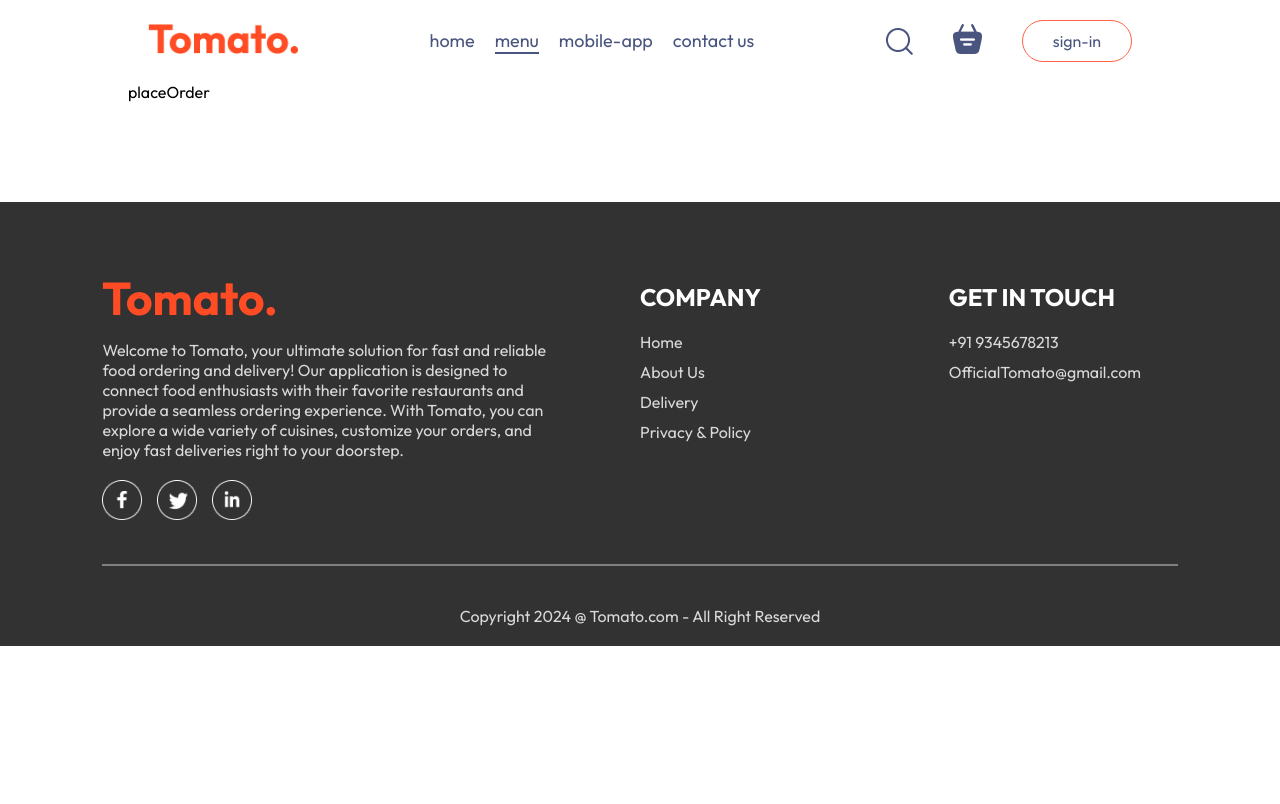
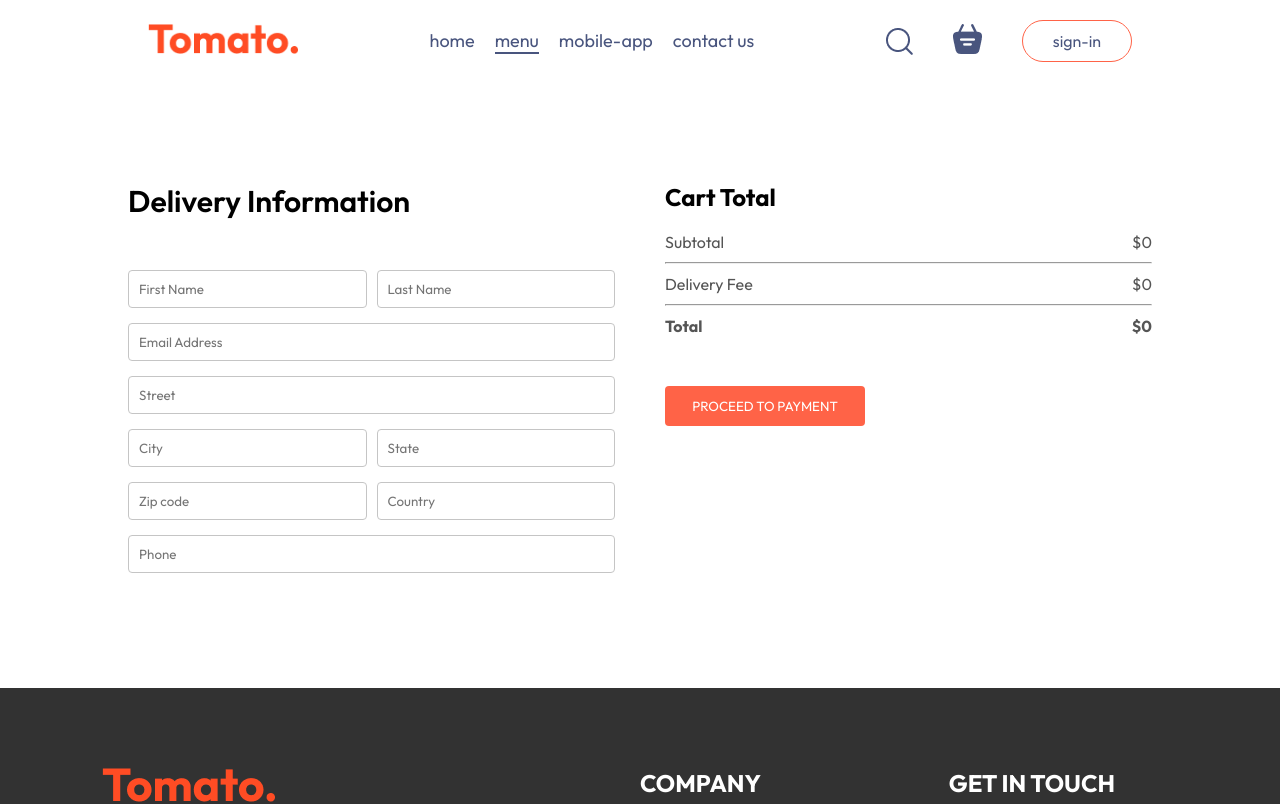
Before and after one commit to Rabeeh-Ashraf/Food-Delivery-Website, a React (Vite) app: page /order in a window 1280 px wide. Shown: the top 804 px of the page. Built offline with nearby package versions, Linux system fonts and the light colour scheme.

Commit message:
completed frontend of  placeOrder & its function

```diff
--- a/src/pages/placeOrder/placeOrder.css
+++ b/src/pages/placeOrder/placeOrder.css
@@ -0,0 +1,35 @@
+.place-order{
+    display: flex;
+    align-items: start;
+    justify-content: space-between;
+    gap: 50px;
+    margin-top: 100px;
+}
+.place-order-left{
+    width: 100%;
+    max-width: max(30%,500px);
+}
+.place-order-left .title{
+    font-size: 30px;
+    font-weight: 600;
+    margin-bottom: 50px;
+}
+.place-order-left input{
+    margin-bottom: 15px;
+    width: 100%;
+    padding: 10px;
+    border: 1px solid #c5c5c5;
+    border-radius: 4px;
+    outline-color: tomato;
+}
+.place-order-left .multi-fields{
+    display: flex;
+    gap: 10px;
+}
+.place-order-right{
+    width: 100%;
+    max-width: max(40%,500px);
+}
+.place-order .cart-total button{
+    margin-top: 30px;
+}
--- a/src/pages/placeOrder/placeOrder.jsx
+++ b/src/pages/placeOrder/placeOrder.jsx
@@ -1,8 +1,53 @@
-import React from 'react'
+import React, { useContext } from 'react'
 import './placeOrder.css'
+import { Storecontext } from '../../context/Storecontext'
 const PlaceOrder = () => {
+
+    const{getTotalCartAmount}=useContext(Storecontext)
+
   return (
-    <div>placeOrder</div>
+    <form className='place-order'>
+      <div className='place-order-left'>
+      <p className='title'>Delivery Information</p>
+      <div className="multi-fields">
+        <input type="text" placeholder='First Name'/>
+        <input type="text" placeholder='Last Name'/>
+      </div>
+      <input type="email" placeholder='Email Address' />
+      <input type="text" placeholder='Street' />
+      <div className="multi-fields">
+        <input type="text" placeholder='City'/>
+        <input type="text" placeholder='State'/>
+      </div>
+      <div className="multi-fields">
+        <input type="text" placeholder='Zip code'/>
+        <input type="text" placeholder='Country'/>
+      </div>
+      <input type="text" placeholder='Phone' />
+      </div>
+      <div className="place-order-right">
+      <div className="cart-total">
+          <h2>Cart Total</h2>
+          <div>
+          <div className="cart-total-details">
+              <p>Subtotal</p>
+              <p>${getTotalCartAmount()}</p>
+            </div>
+            <hr />
+            <div className="cart-total-details">
+              <p>Delivery Fee</p>
+              <p>${getTotalCartAmount()===0?0:2}</p>
+            </div>
+            <hr />
+            <div className="cart-total-details">
+              <b>Total</b>
+              <b>${getTotalCartAmount()===0?0:getTotalCartAmount()+2}</b>
+            </div>
+          </div>
+          <button>PROCEED TO PAYMENT</button>
+        </div>
+      </div>
+    </form>
   )
 }
 
```
